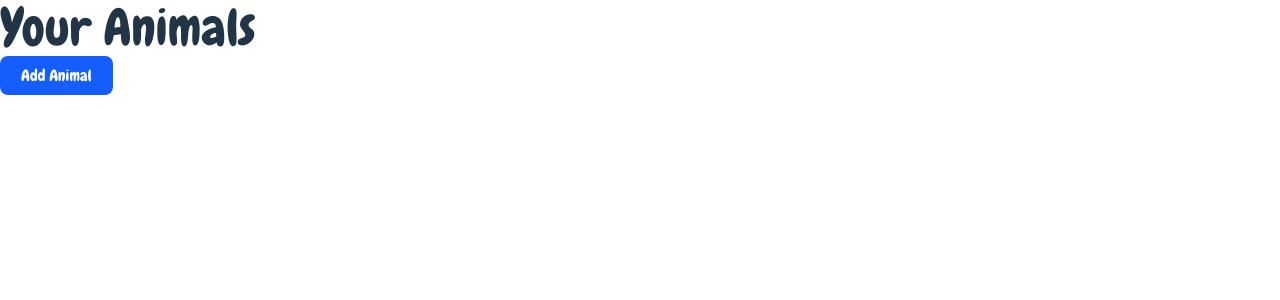
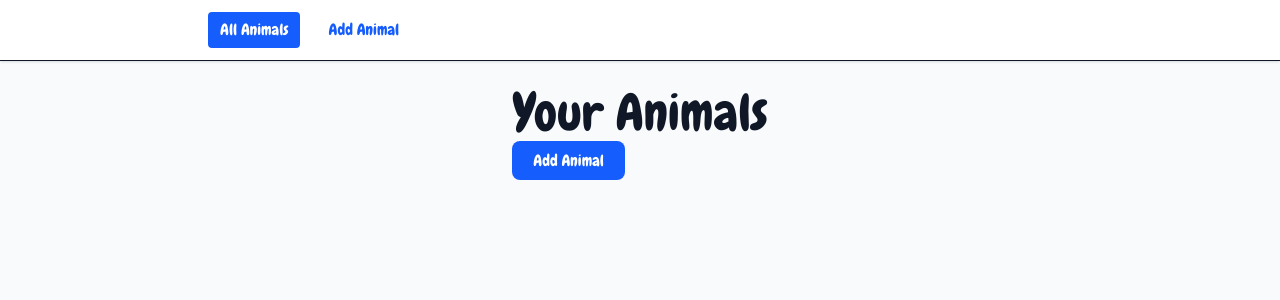
Before and after one commit to hwride/Frontend-Animal-Test, a React (Vite) app: page / in a window 1280 px wide. Shown: the top 300 px of the page. Built offline with nearby package versions, Linux system fonts and the light colour scheme.

Commit message:
Add a page template

```diff
--- a/src/components/Animal.tsx
+++ b/src/components/Animal.tsx
@@ -11,14 +11,14 @@ export function Animal({
   return (
     <>
       <div className="mx-auto my-5 w-[350px] rounded border border-gray-300 bg-gray-100 p-5 text-center text-blue-500">
-        <h1>{label}</h1>
+        <h1>{name}</h1>
         <div className="mx-auto mb-5 w-fit">
           <img
             src={imgSrc}
             alt={imgAlt}
             className="h-[150px] w-[150px] rounded-full object-cover"
           />
-          <h2>{name}</h2>
+          <h2>{label}</h2>
         </div>
         <div className="mt-5 flex">
           <Stat label="Hunger" buttonLabel="Feed" value={hunger} />
--- /dev/null
+++ b/src/components/Page.tsx
@@ -0,0 +1,46 @@
+import { NavLink } from "react-router";
+import { ReactNode } from "react";
+
+export function Page({ children }: { children: ReactNode }) {
+  return (
+    <div className="flex min-h-screen flex-col bg-gray-50 text-gray-900">
+      <header className="border-b bg-white shadow-sm">
+        <nav
+          aria-label="Main navigation"
+          className="mx-auto flex max-w-4xl gap-4 px-4 py-3"
+        >
+          <NavLink
+            to="/"
+            end
+            className={({ isActive }) =>
+              `rounded px-3 py-1.5 ${
+                isActive
+                  ? "bg-blue-600 text-white"
+                  : "text-blue-600 hover:bg-blue-100"
+              }`
+            }
+          >
+            All Animals
+          </NavLink>
+
+          <NavLink
+            to="/add-animal"
+            className={({ isActive }) =>
+              `rounded px-3 py-1.5 ${
+                isActive
+                  ? "bg-blue-600 text-white"
+                  : "text-blue-600 hover:bg-blue-100"
+              }`
+            }
+          >
+            Add Animal
+          </NavLink>
+        </nav>
+      </header>
+
+      <main role="main" className="mx-auto max-w-4xl flex-1 px-4 py-6">
+        {children}
+      </main>
+    </div>
+  );
+}
--- a/src/pages/add-animal.tsx
+++ b/src/pages/add-animal.tsx
@@ -5,6 +5,7 @@ import { saveAnimal } from "../utils/animal-store.ts";
 import { animalsTypes, defaultStats } from "../config/config.ts";
 import * as React from "react";
 import { Button } from "../components/Button.tsx";
+import { Page } from "../components/Page.tsx";
 
 export function AddAnimal() {
   const navigate = useNavigate();
@@ -35,7 +36,7 @@ export function AddAnimal() {
   };
 
   return (
-    <div>
+    <Page>
       <h1>Add Animal</h1>
       <form onSubmit={handleSubmit} className="w-full max-w-lg">
         <div>
@@ -65,6 +66,6 @@ export function AddAnimal() {
 
         <Button type="submit">Add Animal</Button>
       </form>
-    </div>
+    </Page>
   );
 }
--- a/src/pages/animal.tsx
+++ b/src/pages/animal.tsx
@@ -3,7 +3,7 @@ import { useNavigate, useParams } from "react-router";
 import { loadAnimalById } from "../utils/animal-store.ts";
 import { useEffect, useState } from "react";
 import { AnimalData } from "../types/AnimalData.ts";
-import { Anchor } from "../components/Anchor.tsx";
+import { Page } from "../components/Page.tsx";
 
 export function AnimalPage() {
   const { id } = useParams();
@@ -26,12 +26,10 @@ export function AnimalPage() {
   if (!animal) return null;
 
   return (
-    <div className="animal-page">
-      <Anchor href="/add-animal">Add Animal</Anchor>
-
+    <Page>
       <div className="flex flex-wrap justify-center gap-5">
         <Animal {...animal} />
       </div>
-    </div>
+    </Page>
   );
 }
--- a/src/pages/animals.tsx
+++ b/src/pages/animals.tsx
@@ -1,11 +1,12 @@
 import { loadAnimals } from "../utils/animal-store.ts";
 import { Anchor } from "../components/Anchor.tsx";
+import { Page } from "../components/Page.tsx";
 
 export function Animals() {
   const animals = loadAnimals();
 
   return (
-    <div className="animal-page">
+    <Page>
       <h1>Your Animals</h1>
       <ul className="mb-2 list-disc">
         {animals.map((animal) => (
@@ -19,6 +20,6 @@ export function Animals() {
       <Anchor href="/add-animal" variant="button">
         Add Animal
       </Anchor>
-    </div>
+    </Page>
   );
 }
```
